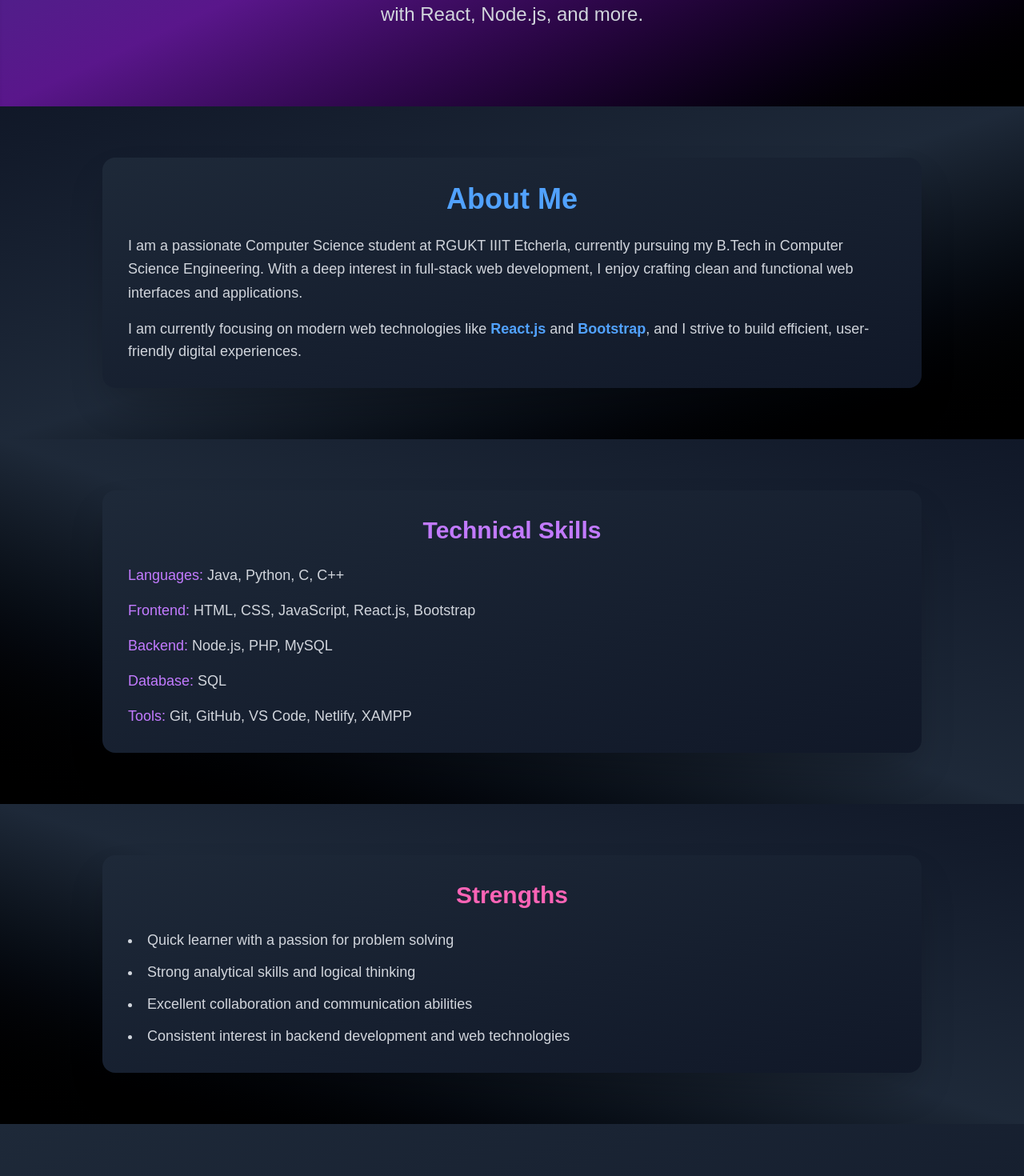
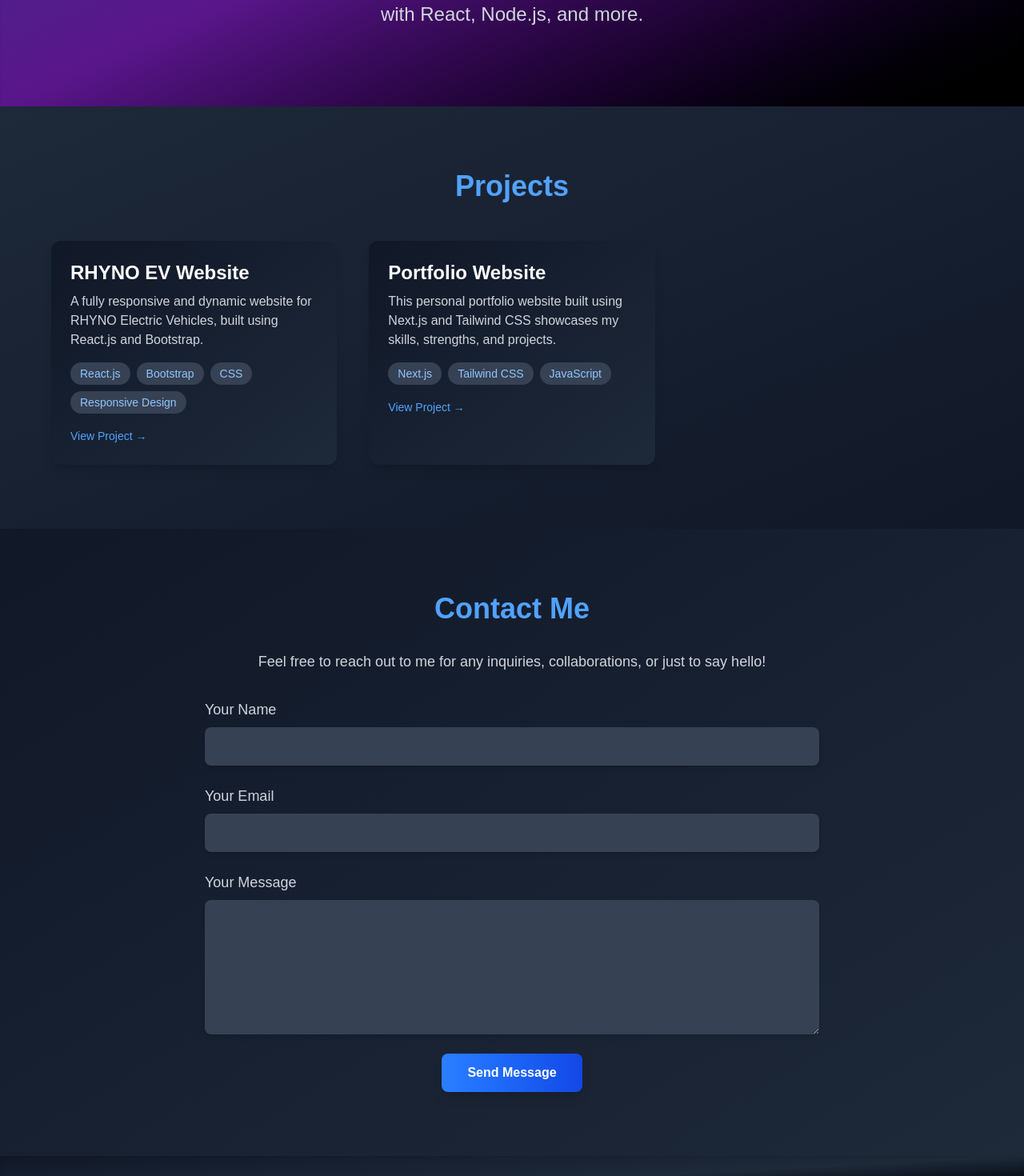
Before and after one commit to poornima-botsa/first-project, a Next.js app: page / in a window 1280 px wide. Shown: the part 520-1990 px from the top of the page at 80% size. Built offline with nearby package versions, Linux system fonts and the light colour scheme.

Commit message:
deleted some files

```diff
--- a/components/About.js
+++ /dev/null
@@ -1,16 +0,0 @@
-const About = () => {
-  return(
-  <section id="about" className="py-16 px-6 bg-gradient-to-br from-gray-900 via-gray-800 to-black text-white">
-    <div className="max-w-5xl mx-auto bg-gradient-to-br from-gray-800 to-gray-900 p-8 rounded-2xl shadow-2xl">
-      <h2 className="text-4xl font-extrabold text-blue-400 mb-6 text-center">About Me</h2>
-      <p className="text-lg leading-relaxed text-gray-300">
-        I am a passionate Computer Science student at RGUKT IIIT Etcherla, currently pursuing my B.Tech in Computer Science Engineering. With a deep interest in full-stack web development, I enjoy crafting clean and functional web interfaces and applications.
-      </p>
-      <p className="mt-4 text-lg text-gray-300">
-        I am currently focusing on modern web technologies like <span className="text-blue-400 font-semibold">React.js</span> and <span className="text-blue-400 font-semibold">Bootstrap</span>, and I strive to build efficient, user-friendly digital experiences.
-      </p>
-    </div>
-  </section>
-);
-};
-export default About;
--- a/components/DownloadResume.js
+++ /dev/null
@@ -1,16 +0,0 @@
-const DownloadResume = () => {
-  return (
-    <section id="downloadresume" className="py-16 px-6 bg-gradient-to-br from-gray-900 via-gray-800 to-black text-white">
-      <div className="max-w-5xl mx-auto flex justify-center">
-        <a
-          href="/Poornima_Resume.pdf"
-          download
-          className="bg-gradient-to-r from-purple-600 via-blue-500 to-indigo-600 text-white font-semibold px-8 py-4 rounded-xl shadow-xl hover:scale-105 hover:shadow-2xl transition-all duration-300"
-        >
-          📄 Download My Resume
-        </a>
-      </div>
-    </section>
-  );
-};
-  export default DownloadResume;
--- a/components/Skills.js
+++ /dev/null
@@ -1,17 +0,0 @@
-const Skills = () => {
-  return(
-    <section id="skills" className="py-16 px-6 bg-gradient-to-bl from-gray-900 via-gray-800 to-black text-white">
-      <div className="max-w-5xl mx-auto bg-gradient-to-br from-gray-800 to-gray-900 p-8 rounded-2xl shadow-2xl">
-        <h2 className="text-3xl font-extrabold text-purple-400 mb-6 text-center">Technical Skills</h2>
-        <ul className="space-y-4 text-lg text-gray-300">
-          <li><span className="text-purple-400 font-medium">Languages:</span> Java, Python, C, C++</li>
-          <li><span className="text-purple-400 font-medium">Frontend:</span> HTML, CSS, JavaScript, React.js, Bootstrap</li>
-          <li><span className="text-purple-400 font-medium">Backend:</span> Node.js, PHP, MySQL</li>
-          <li><span className="text-purple-400 font-medium">Database:</span> SQL</li>
-          <li><span className="text-purple-400 font-medium">Tools:</span> Git, GitHub, VS Code, Netlify, XAMPP</li>
-        </ul>
-      </div>
-    </section>
-  );
-};
-  export default Skills;
--- a/components/Strengths.js
+++ /dev/null
@@ -1,16 +0,0 @@
-const Strengths = () => {
-  return(
-    <section id="strengths" className="py-16 px-6 bg-gradient-to-bl from-gray-900 via-gray-800 to-black text-white">
-      <div className="max-w-5xl mx-auto bg-gradient-to-br from-gray-800 to-gray-900 p-8 rounded-2xl shadow-2xl">
-        <h2 className="text-3xl font-extrabold text-pink-400 mb-6 text-center">Strengths</h2>
-        <ul className="list-disc list-inside space-y-3 text-lg text-gray-300">
-          <li>Quick learner with a passion for problem solving</li>
-          <li>Strong analytical skills and logical thinking</li>
-          <li>Excellent collaboration and communication abilities</li>
-          <li>Consistent interest in backend development and web technologies</li>
-        </ul>
-      </div>
-    </section>
-  );
-};
-  export default Strengths;
--- a/pages/index.js
+++ b/pages/index.js
@@ -1,11 +1,11 @@
 import Navbar from "../components/Navbar";
 import Hero from "../components/Hero";
-import About from "../components/About";
-import Skills from "../components/Skills";
-import Strengths from "../components/Strengths";
+//import About from "../components/About";
+// import Skills from "../components/Skills";
+// import Strengths from "../components/Strengths";
 import Projects from "../components/Projects";
 import Contact from "../components/Contact";
-import DownloadResume from "../components/DownloadResume";
+//import DownloadResume from "../components/DownloadResume";
 import Footer from "../components/Footer";
 
 export default function Home() {
@@ -13,12 +13,12 @@ export default function Home() {
     <>
       <Navbar />
       <Hero />
-      <About />
+      {/* <About />
       <Skills />
-      <Strengths />
+      <Strengths /> */}
       <Projects />
       <Contact />
-      <DownloadResume />
+      {/* <DownloadResume /> */}
       <Footer />
     </>
   );
```
